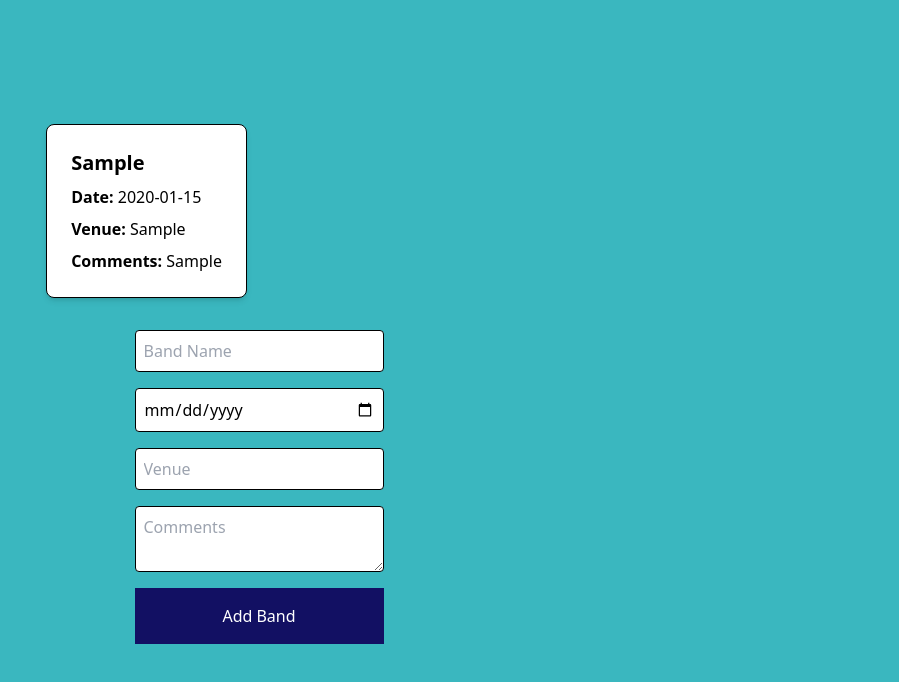
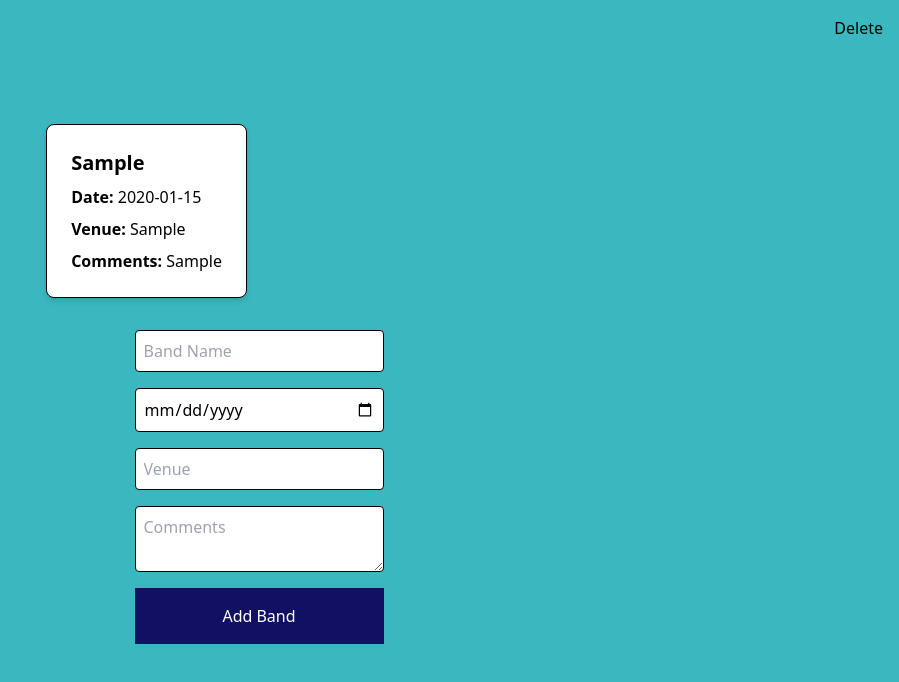
Before and after one commit to ben-rosner-williamsburg/bandr, a React (Vite) app: page / in a window 1280 px wide. Both pictures are taken after typing "Sample", "2020-01-15", "Sample", "Sample" into the empty fields and a click on the button "Add Band". Shown: the top 682 px of the page, without its empty margins (381-1280 px from the left). Built offline with nearby package versions, Linux system fonts and the light colour scheme.

Commit message:
add delete button to cards

```diff
--- a/src/App.tsx
+++ b/src/App.tsx
@@ -8,6 +8,10 @@ const App: React.FC = () => {
 
   const addBand = (newBand: Band) => {
     setBands((prevBands) => [...prevBands, newBand]);
+  };
+
+  const deleteBand = (id: number) => {
+    setBands((prevBands) => prevBands.filter((band) => band.id !== id));
   };
 
   useEffect(() => {
@@ -21,7 +25,7 @@ const App: React.FC = () => {
 
   return (
     <div className="bg-tahiti h-screen flex flex-col items-center  p-* justify-center">
-      <BandList bands={bands} />
+      <BandList bands={bands} onDeleteBand={deleteBand} />
       <BandForm onAddBand={addBand} />
     </div>
   );
--- a/src/components/BandList.tsx
+++ b/src/components/BandList.tsx
@@ -3,9 +3,10 @@ import { Band } from '../types/Band';
 
 interface BandListProps {
   bands: Band[];
+  onDeleteBand: (id: number) => void;
 }
 
-const BandList: React.FC<BandListProps> = ({ bands }) => {
+const BandList: React.FC<BandListProps> = ({ bands, onDeleteBand }) => {
   return (
       <div className="grid gap-6 grid-cols-1 sm:grid-cols-2">
         {bands.map((band) => (
@@ -25,6 +26,12 @@ const BandList: React.FC<BandListProps> = ({ bands }) => {
                 <span className="font-semibold">Comments:</span> {band.comments}
               </p>
             )}
+            <button
+            className="absolute top-4 right-4 text-red-500 hover:text-red-700"
+            onClick={() => onDeleteBand(band.id)}
+          >
+            Delete
+          </button>
           </div>
         ))}
       </div>
```
